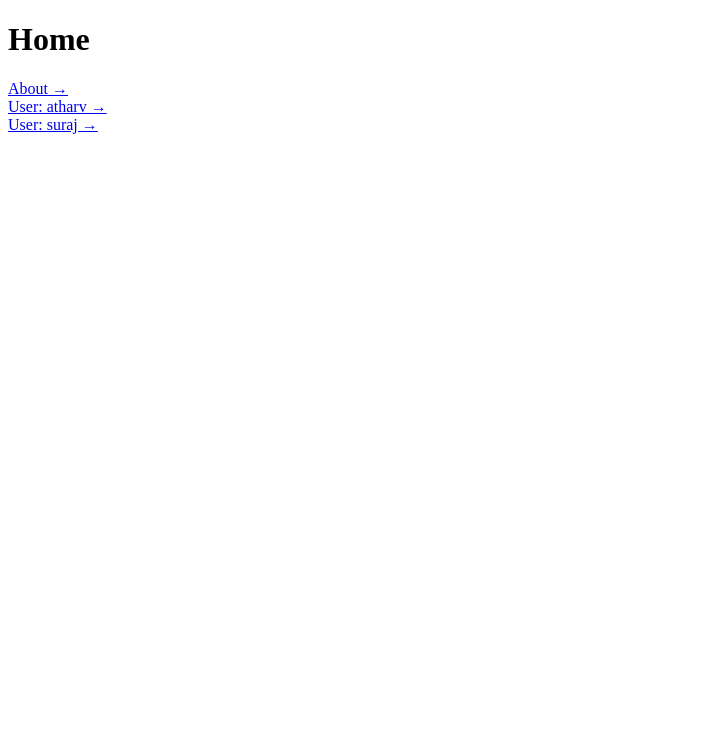
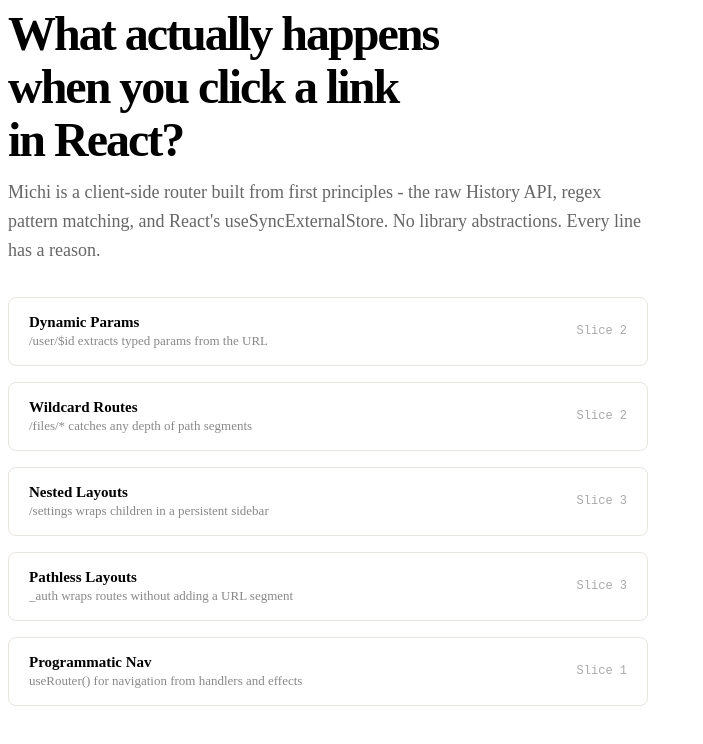
Before and after one commit to atharvdange618/Michi, a React (Vite) app in the folder apps/demo/: page / in a window 1280 px wide. Shown: the top 744 px of the page, without its empty margins (0-703 px from the left). Built offline with nearby package versions, Linux system fonts and the light colour scheme.

Commit message:
feat(demo): style home page with project intro and feature cards
Bold hero headline, project description, and 5 clickable feature
cards linking to demo routes showcasing each router capability.

```diff
--- a/apps/demo/src/routes/index.tsx
+++ b/apps/demo/src/routes/index.tsx
@@ -1,14 +1,111 @@
 import { Link } from "michi";
+
+const features = [
+  {
+    title: "Dynamic Params",
+    desc: "/user/$id extracts typed params from the URL",
+    to: "/user/atharv",
+    tag: "Slice 2",
+  },
+  {
+    title: "Wildcard Routes",
+    desc: "/files/* catches any depth of path segments",
+    to: "/files/public/uploads/report.pdf",
+    tag: "Slice 2",
+  },
+  {
+    title: "Nested Layouts",
+    desc: "/settings wraps children in a persistent sidebar",
+    to: "/settings/profile",
+    tag: "Slice 3",
+  },
+  {
+    title: "Pathless Layouts",
+    desc: "_auth wraps routes without adding a URL segment",
+    to: "/dashboard",
+    tag: "Slice 3",
+  },
+  {
+    title: "Programmatic Nav",
+    desc: "useRouter() for navigation from handlers and effects",
+    to: "/navigate",
+    tag: "Slice 1",
+  },
+];
 
 export default function IndexPage() {
   return (
-    <div>
-      <h1>Home</h1>
-      <Link to="/about">About →</Link>
-      <br />
-      <Link to="/user/atharv">User: atharv →</Link>
-      <br />
-      <Link to="/user/suraj">User: suraj →</Link>
+    <div style={{ maxWidth: "640px" }}>
+      <h1
+        style={{
+          fontSize: "48px",
+          fontWeight: 800,
+          letterSpacing: "-2px",
+          lineHeight: 1.1,
+          margin: "0 0 0.75rem",
+        }}
+      >
+        What actually happens
+        <br />
+        when you click a link
+        <br />
+        in React?
+      </h1>
+      <p
+        style={{
+          fontSize: "18px",
+          color: "#666",
+          lineHeight: 1.6,
+          margin: "0 0 2rem",
+        }}
+      >
+        Michi is a client-side router built from first principles - the raw
+        History API, regex pattern matching, and React's useSyncExternalStore.
+        No library abstractions. Every line has a reason.
+      </p>
+
+      <div style={{ display: "flex", flexDirection: "column", gap: "1rem" }}>
+        {features.map((f) => (
+          <Link
+            key={f.to}
+            to={f.to}
+            style={{
+              display: "flex",
+              justifyContent: "space-between",
+              alignItems: "center",
+              padding: "1rem 1.25rem",
+              border: "1px solid #e8e4df",
+              borderRadius: "8px",
+              textDecoration: "none",
+              color: "inherit",
+              transition: "border-color 0.15s",
+            }}
+          >
+            <div>
+              <div
+                style={{
+                  fontWeight: 600,
+                  fontSize: "15px",
+                  marginBottom: "2px",
+                }}
+              >
+                {f.title}
+              </div>
+              <div style={{ fontSize: "13px", color: "#888" }}>{f.desc}</div>
+            </div>
+            <span
+              style={{
+                fontSize: "12px",
+                color: "#aaa",
+                fontFamily: "monospace",
+                whiteSpace: "nowrap",
+              }}
+            >
+              {f.tag}
+            </span>
+          </Link>
+        ))}
+      </div>
     </div>
   );
 }
```
